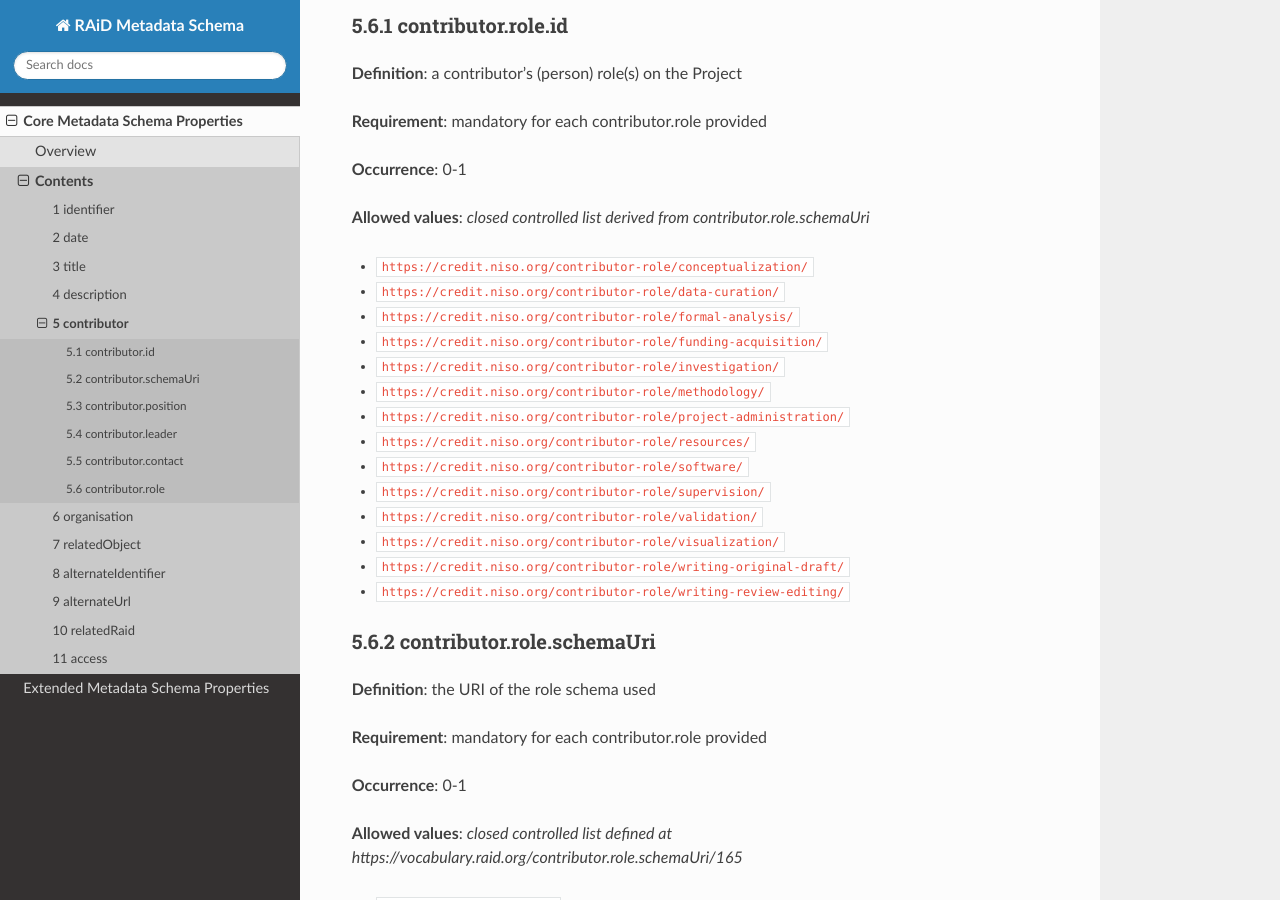
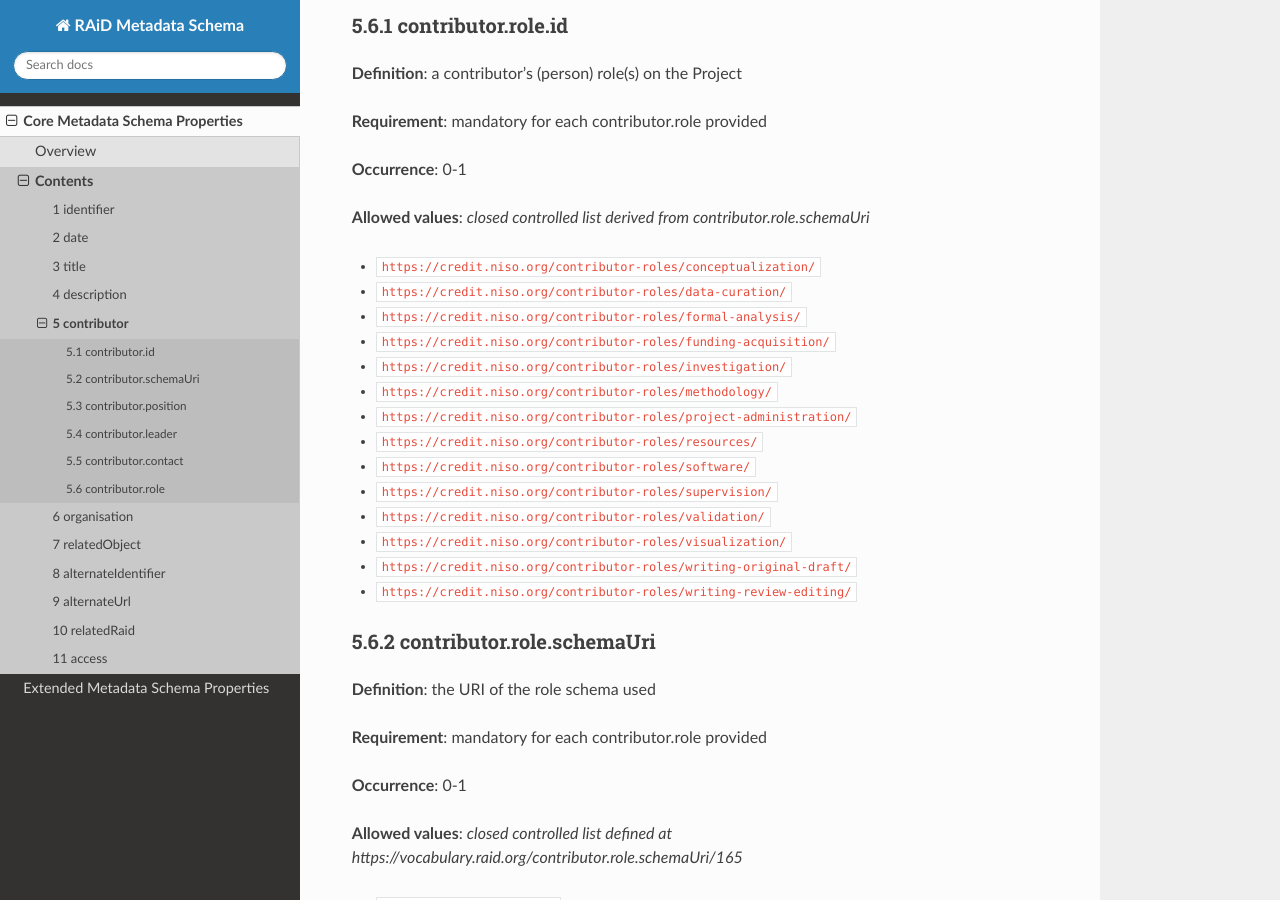
Before and after one commit to au-research/raid-metadata, a Sphinx documentation site: the page built from rtd/docs/source/core/contributors.rst, in a window 1280 px wide and 900 px high, scrolled down 4376 px. Built offline with Sphinx 7.4.7 and the Read the Docs theme 3.1.0, drawn with Linux system fonts in a browser that asks for light colours; pages that are not in the unit, such as notebooks, are missing from menus; part of the change alters nothing that is shown.

Commit message:
Fix 'role' to 'roles' in contributor.role URLs
In in contributors.rst, change incorrect singular 'role' in URIs to plural 'roles', for example:

https://credit.niso.org/contributor-role/conceptualization/

-to-

https://credit.niso.org/contributor-roles/conceptualization/

```diff
--- a/rtd/docs/source/core/contributors.rst
+++ b/rtd/docs/source/core/contributors.rst
@@ -202,20 +202,20 @@
 
 **Allowed values**: *closed controlled list derived from contributor.role.schemaUri*
 
-* ``https://credit.niso.org/contributor-role/conceptualization/``
-* ``https://credit.niso.org/contributor-role/data-curation/``
-* ``https://credit.niso.org/contributor-role/formal-analysis/``
-* ``https://credit.niso.org/contributor-role/funding-acquisition/``
-* ``https://credit.niso.org/contributor-role/investigation/``
-* ``https://credit.niso.org/contributor-role/methodology/``
-* ``https://credit.niso.org/contributor-role/project-administration/``
-* ``https://credit.niso.org/contributor-role/resources/``
-* ``https://credit.niso.org/contributor-role/software/``
-* ``https://credit.niso.org/contributor-role/supervision/``
-* ``https://credit.niso.org/contributor-role/validation/``
-* ``https://credit.niso.org/contributor-role/visualization/``
-* ``https://credit.niso.org/contributor-role/writing-original-draft/``
-* ``https://credit.niso.org/contributor-role/writing-review-editing/``
+* ``https://credit.niso.org/contributor-roles/conceptualization/``
+* ``https://credit.niso.org/contributor-roles/data-curation/``
+* ``https://credit.niso.org/contributor-roles/formal-analysis/``
+* ``https://credit.niso.org/contributor-roles/funding-acquisition/``
+* ``https://credit.niso.org/contributor-roles/investigation/``
+* ``https://credit.niso.org/contributor-roles/methodology/``
+* ``https://credit.niso.org/contributor-roles/project-administration/``
+* ``https://credit.niso.org/contributor-roles/resources/``
+* ``https://credit.niso.org/contributor-roles/software/``
+* ``https://credit.niso.org/contributor-roles/supervision/``
+* ``https://credit.niso.org/contributor-roles/validation/``
+* ``https://credit.niso.org/contributor-roles/visualization/``
+* ``https://credit.niso.org/contributor-roles/writing-original-draft/``
+* ``https://credit.niso.org/contributor-roles/writing-review-editing/``
 
 .. _5.6.2-contributor.role.id.schemaUri:
 
```
